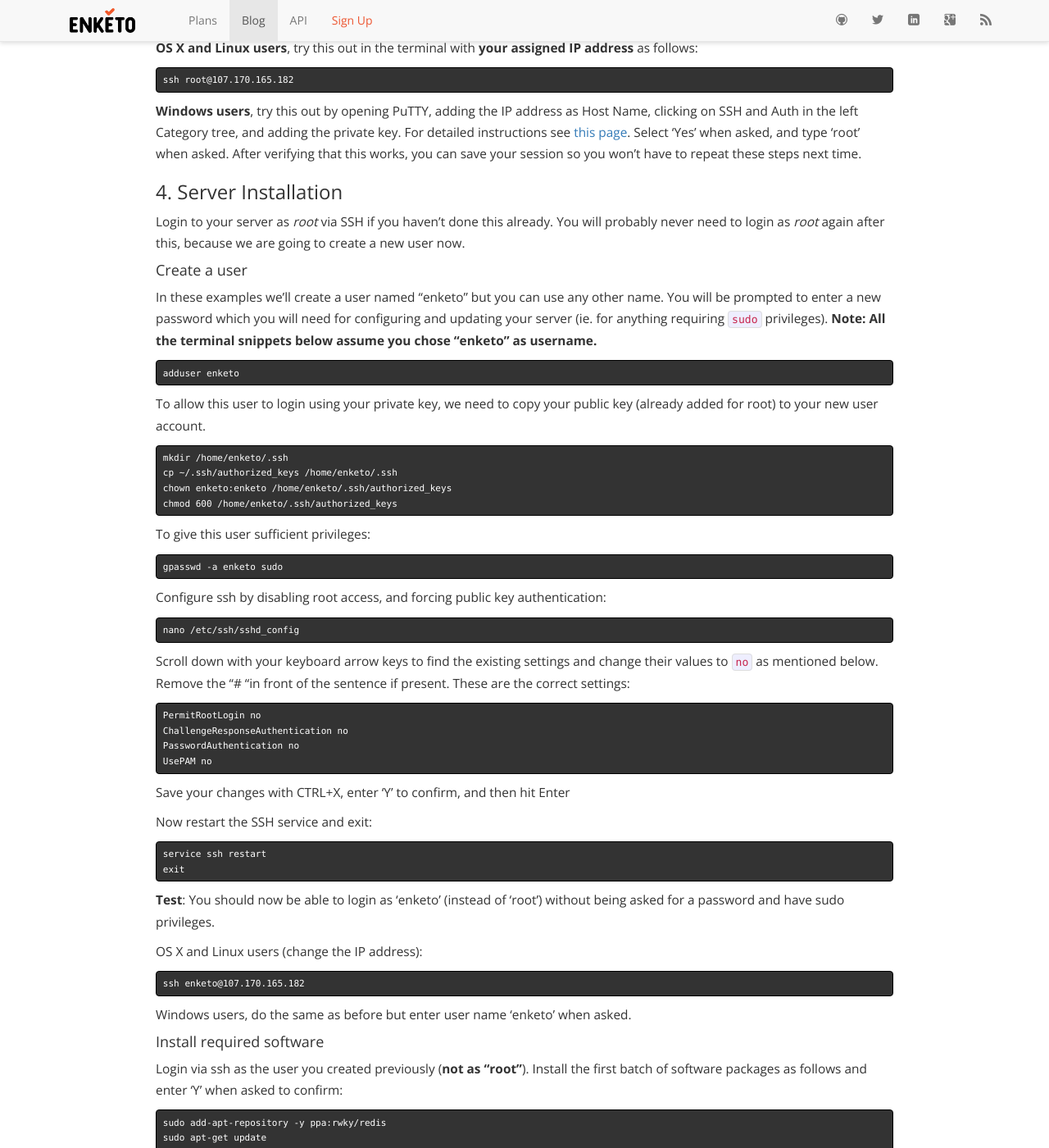
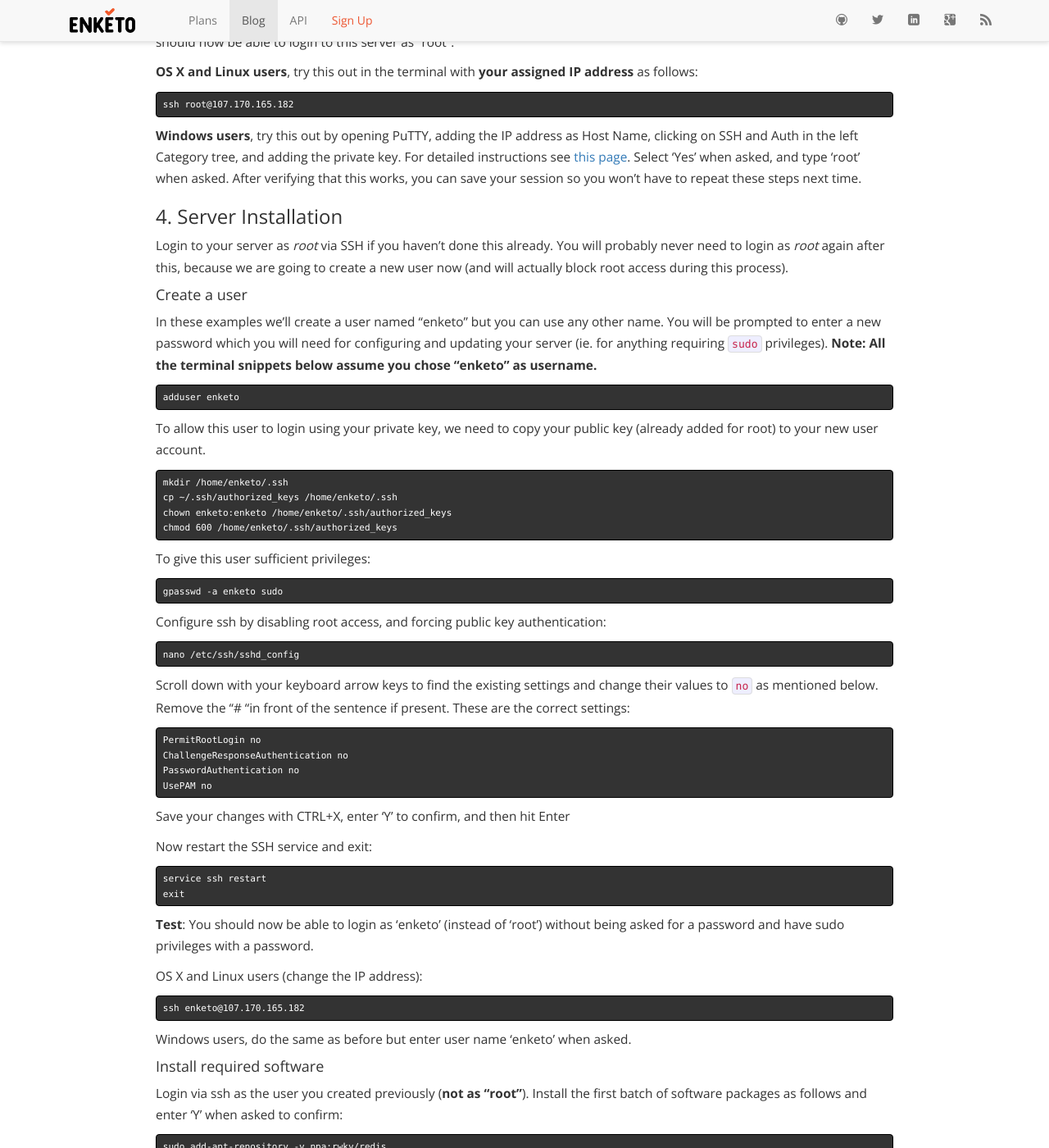
Before and after one commit to enketo/blog, a Jekyll site: the page built from _posts/2015-05-19-install-enketo.md, in a window 1280 px wide and 1400 px high, scrolled down 3142 px. Shown: the whole window at 82% size. Built offline with Jekyll 4.4.1, drawn with Linux system fonts in a browser that asks for light colours; nearby versions of some CDN libraries; Markdown is read by kramdown in place of the engine named in the settings; comment, search, counter and statistics services are not loaded; some of the changed text lies outside the part shown.

Commit message:
updated installation post

````diff
--- a/_posts/2015-05-19-install-enketo.md
+++ b/_posts/2015-05-19-install-enketo.md
@@ -86,7 +88,7 @@ ssh root@107.170.165.182
 
 ### 4. Server Installation
 
-Login to your server as _root_ via SSH if you haven't done this already. You will probably never need to login as _root_ again after this, because we are going to create a new user now.
+Login to your server as _root_ via SSH if you haven't done this already. You will probably never need to login as _root_ again after this, because we are going to create a new user now (and will actually block root access during this process).
 
 #### Create a user
 
@@ -135,7 +137,7 @@ service ssh restart
 exit
 ```
 
-**Test**: You should now be able to login as 'enketo' (instead of 'root') without being asked for a password and have sudo privileges.
+**Test**: You should now be able to login as 'enketo' (instead of 'root') without being asked for a password and have sudo privileges with a password.
 
 OS X and Linux users (change the IP address):
 
````
Also changed, not shown: other parts of _posts/2015-05-19-install-enketo.md (+4 -2 lines).
